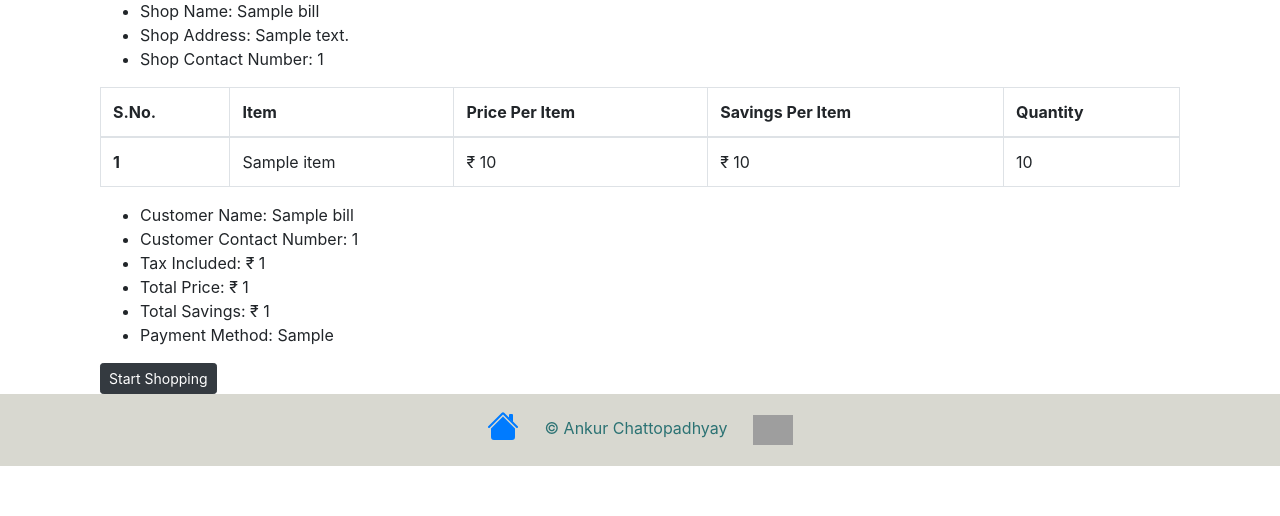
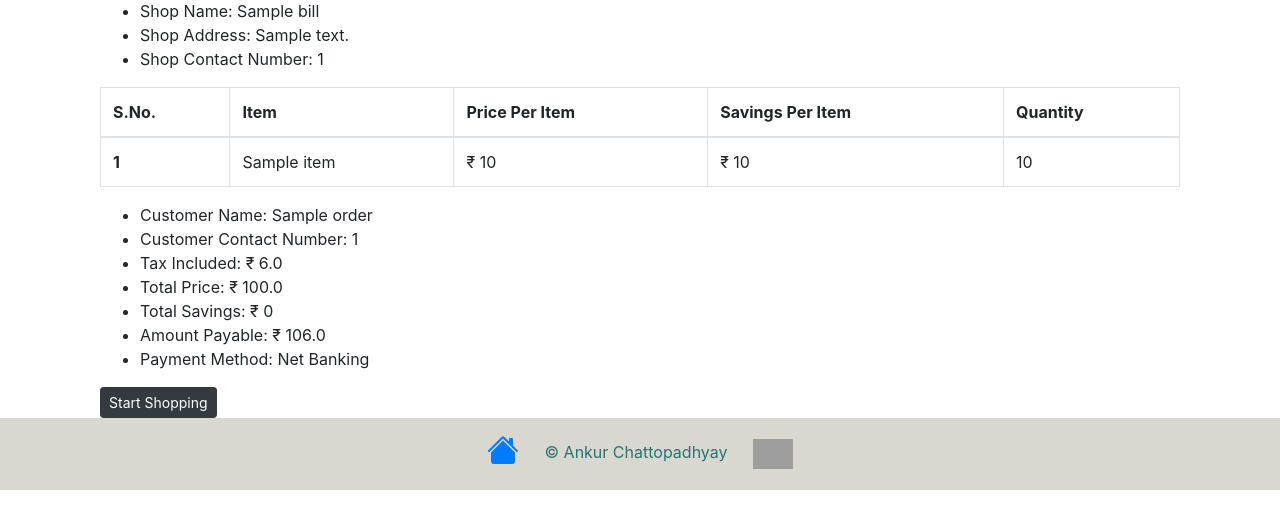
Before and after one commit to girlscript-blr/code-with-girlscript-bangalore, a Django app: template Hard/1. Shopping Cart Problem/solutions/chttrjeankr_Ankur_Chattopadhyay/shoppingcart/templates/display_bill.html in a window 1280 px wide. Shown: the part 284-800 px from the top of the page. Run offline with Django 3.2, Linux system fonts and the light colour scheme; tables that the repository leaves empty hold one stand-in row (values such as "Sample post"); the template is opened without the code that fills it: values that come from a table or form of the project are taken from there, most other values are stand-ins (such as "Sample title", 1, 10 or a date in 2020); some libraries are stand-ins or nearby versions; grey boxes are pictures that could not be loaded.

Commit message:
feat: use new names for Order objects
* changes required to support OrderForm

```diff
--- a/Hard/1. Shopping Cart Problem/solutions/chttrjeankr_Ankur_Chattopadhyay/shoppingcart/templates/display_bill.html
+++ b/Hard/1. Shopping Cart Problem/solutions/chttrjeankr_Ankur_Chattopadhyay/shoppingcart/templates/display_bill.html
@@ -62,17 +62,18 @@
   </div>
   <div class="container">
     <ul>
-      <li>Customer Name: {{ bill.customerName }}</li>
-      <li>Customer Contact Number: {{ bill.customerPhoneNumber }}</li>
-      <li>Tax Included: &#8377; {{ bill.totalTax }}</li>
-      {% if bill.deliveryMethod == 'homedel' %}
-      <li>Delivery Charges: &#8377; {{ bill.deliveryCost }}</li>
+      <li>Customer Name: {{ order.customer_name }}</li>
+      <li>Customer Contact Number: {{ order.customer_mobile_no }}</li>
+      <li>Tax Included: &#8377; {{ order.total_tax }}</li>
+      {% if order.delivery_option == 'HMD' %}
+      <li>Delivery Charges: &#8377; {{ order.total_shipping }}</li>
       {% endif %}
-      <li>Total Price: &#8377; {{ bill.totalPrice }}</li>
-      <li>Total Savings: &#8377; {{ bill.totalSavings }}</li>
-      <li>Payment Method: {{ bill.paymentMethod }}</li>
-      {% if bill.deliveryMethod == 'homedel' %}
-      <li>Shipping Address: {{ bill.shippingAddress }}</li>
+      <li>Total Price: &#8377; {{ order.total_item_price }}</li>
+      <li>Total Savings: &#8377; {{ order.total_savings }}</li>
+      <li>Amount Payable: &#8377; {{ order.amount_payable }}</li>
+      <li>Payment Method: {{ order.get_payment_method_display }}</li>
+      {% if order.delivery_option == 'HMD' %}
+      <li>Shipping Address: {{ order.shipping_address }}</li>
       {% endif %}
     </ul>
   </div>
```
